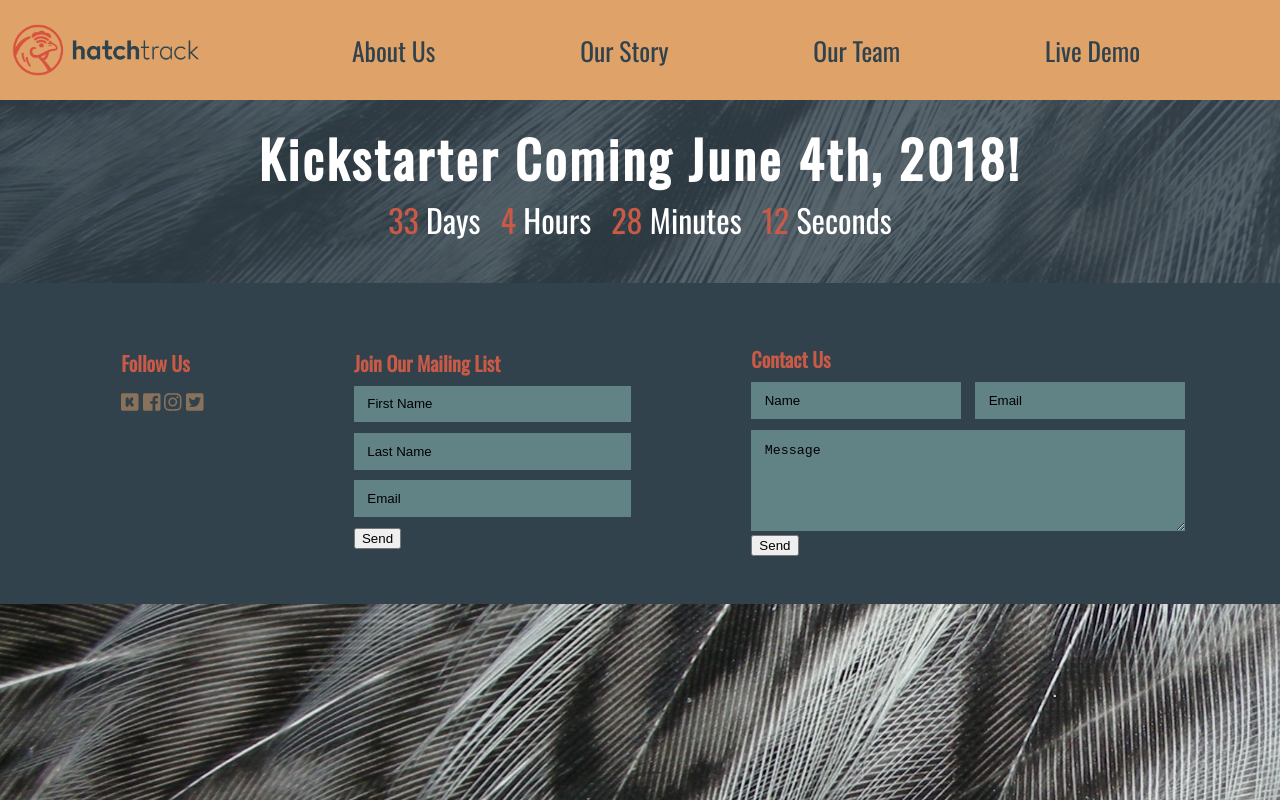
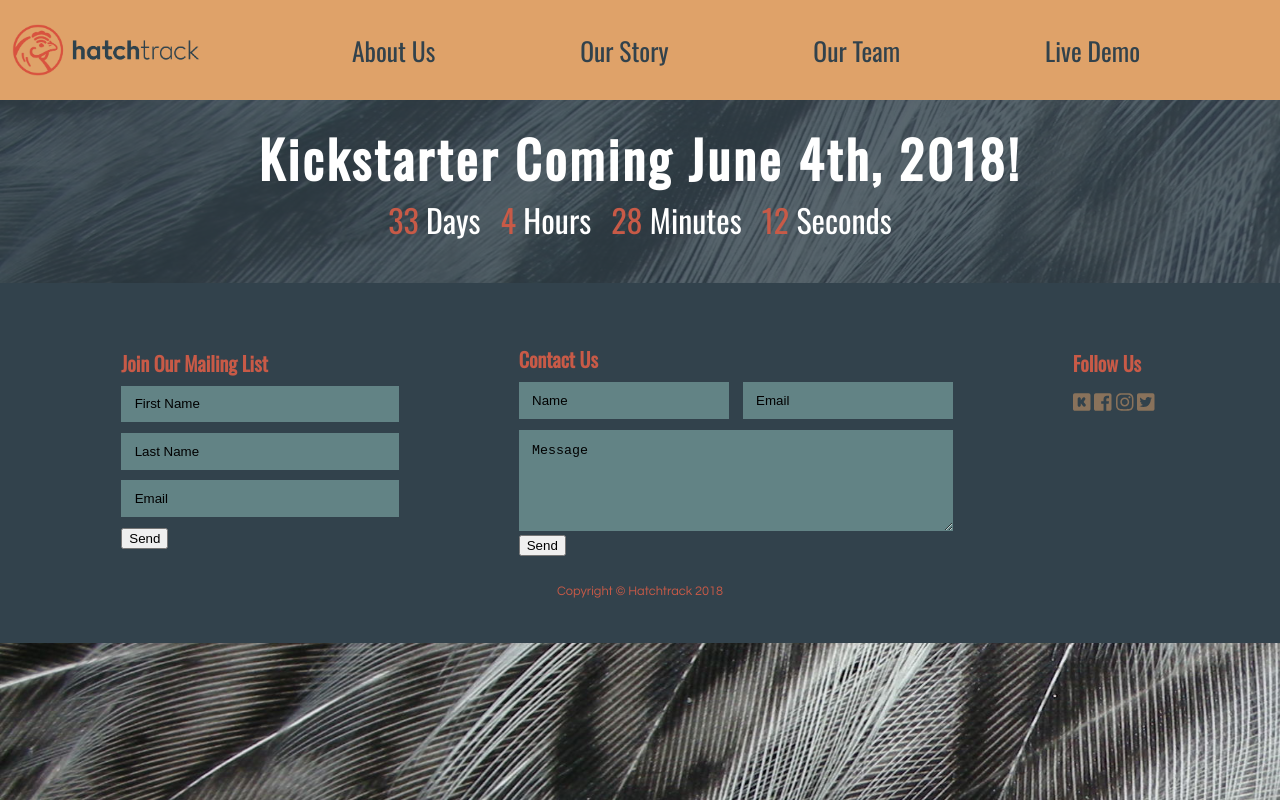
Before and after one commit to jcstorms1/ht-web-mockup, a React (Create React App) app: page /livedemo in a window 1280 px wide. Built offline with nearby package versions, Linux system fonts and the light colour scheme; no server answers; a web font is replaced by a local one.

Commit message:
added sub footer for privacy links

```diff
--- /dev/null
+++ b/src/components/footer/subFooter.js
@@ -0,0 +1,11 @@
+import React from "react";
+
+const SubFooter = () => {
+  return (
+    <div>
+      <p>Copyright © Hatchtrack 2018</p>
+    </div>
+  );
+};
+
+export default SubFooter;
--- a/src/containers/footer.js
+++ b/src/containers/footer.js
@@ -2,6 +2,7 @@ import React, { Component } from "react";
 import ContactUs from "../components/footer/contactus";
 import SocialMedia from "../components/footer/socialmedia";
 import Subscribe from "../components/footer/subscribe";
+import SubFooter from "../components/footer/subFooter";
 import "../stylesheets/footer.css";
 
 class Footer extends Component {
@@ -9,9 +10,6 @@ class Footer extends Component {
     return (
       <div className="wrapper-bottom">
         <div className="inner-bottom">
-          <div className="social-container">
-            <SocialMedia />
-          </div>
           <div className="subscribe-container">
             <Subscribe />
           </div>
@@ -19,7 +17,11 @@ class Footer extends Component {
             <h1>Contact Us</h1>
             <ContactUs />
           </div>
+          <div className="social-container">
+            <SocialMedia />
+          </div>
         </div>
+        <SubFooter />
       </div>
     );
   }
--- a/src/stylesheets/footer.css
+++ b/src/stylesheets/footer.css
@@ -15,6 +15,12 @@
   text-align: left;
   color: #c85a47;
   margin-bottom: 0.4em;
+}
+
+.wrapper-bottom p {
+  text-align: center;
+  color: #c85a47;
+  font-size: 0.8em;
 }
 
 .inner-bottom {
```
